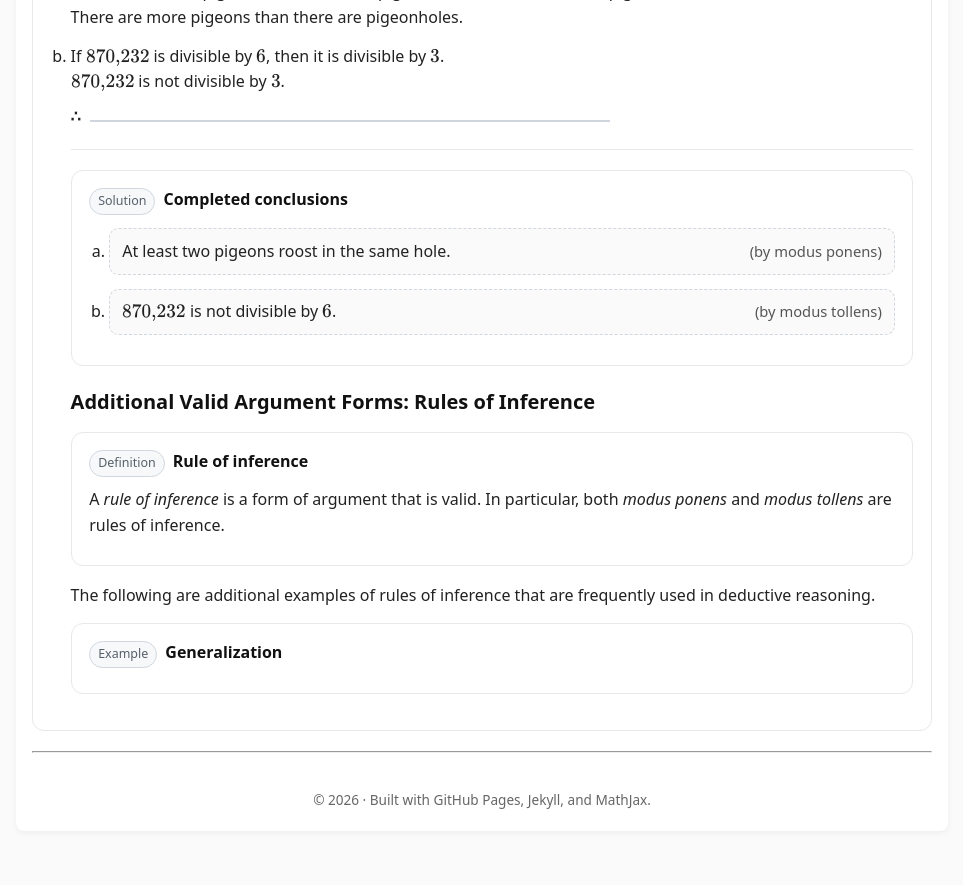
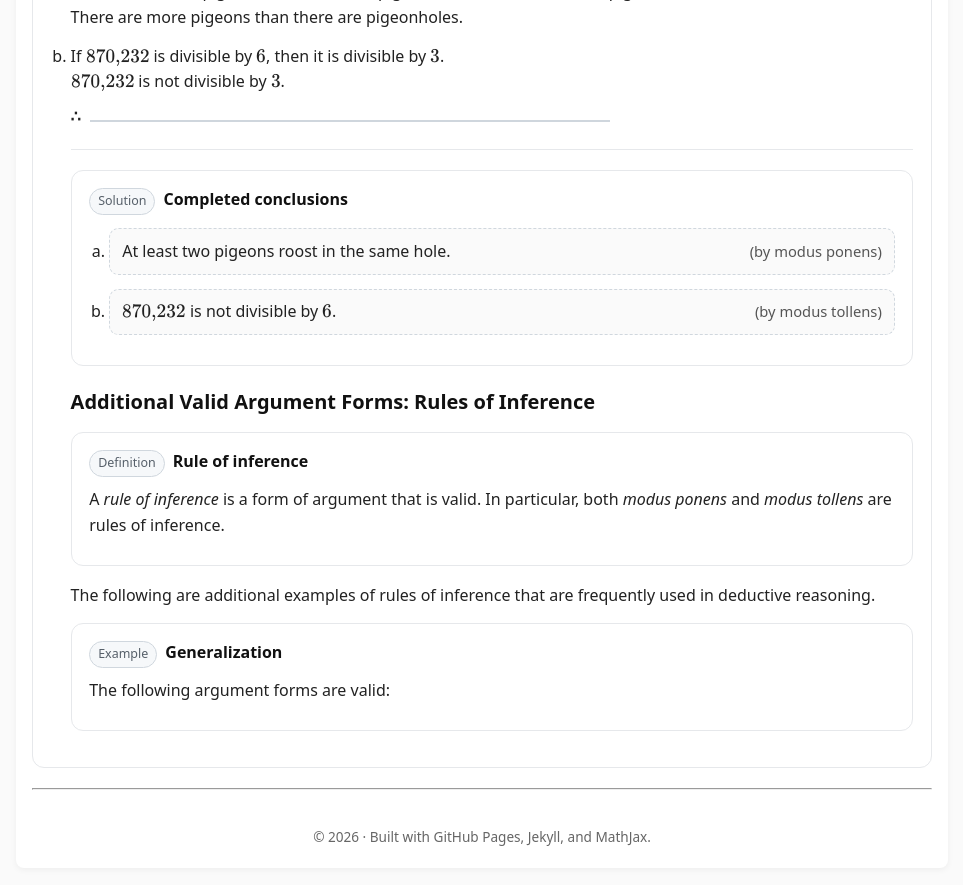
Before and after one commit to SaleemKamaludin/SaleemKamaludin.github.io, a Jekyll site: the page built from courses/comp1604/lecture-notes/lecture-01/index.md, in a window 1280 px wide and 900 px high, scrolled down 5467 px. Shown: the top 885 px of the window, without its empty margins (158-1121 px from the left). Built offline with Jekyll 4.4.1, drawn with Linux system fonts in a browser that asks for light colours; before the commit the page ends 6330 px from its top, so only the background shows below that.

Commit message:
Update index.md

```diff
--- a/courses/comp1604/lecture-notes/lecture-01/index.md
+++ b/courses/comp1604/lecture-notes/lecture-01/index.md
@@ -1820,3 +1820,13 @@ used in deductive reasoning.
 <span class="tag">Example</span>
 <h5 class="title">Generalization</h5>
   </div>
+
+
+
+
+
+
+
+
+
+    <p>The following argument forms are valid:</p>
```
